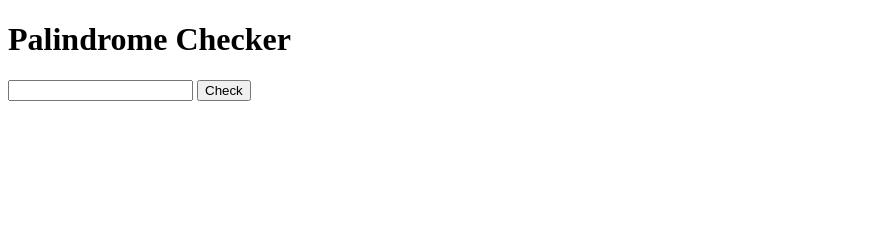
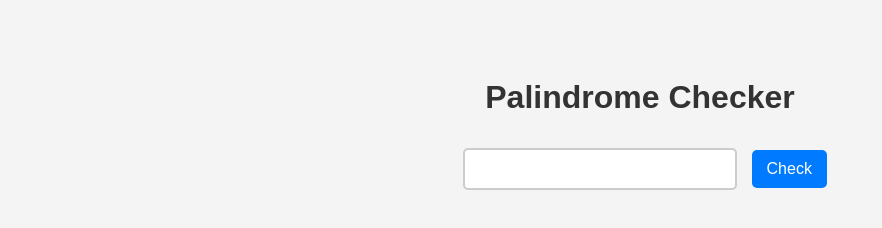
Before and after one commit to mmp-97/palindromeChecker, a plain HTML site: page index.html in a window 1280 px wide. Shown: the whole page, without its empty margins (0-882 px from the left). Drawn offline with Linux system fonts and the light colour scheme.

Commit message:
added some css

```diff
--- a/index.html
+++ b/index.html
@@ -2,6 +2,7 @@
 <html>
 <head>
 <title>Palindrome Checker</title>
+<link rel="stylesheet" href="styles.css">
 </head>
 <body>
 
--- /dev/null
+++ b/styles.css
@@ -0,0 +1,40 @@
+body {
+    font-family: Arial, sans-serif;
+    text-align: center;
+    background-color: #f4f4f4;
+    padding: 50px;
+  }
+
+  h1 {
+    color: #333;
+  }
+
+  input {
+    padding: 10px;
+    font-size: 16px;
+    border: 2px solid #ccc;
+    border-radius: 5px;
+    width: 250px;
+    margin: 10px;
+  }
+
+  button {
+    padding: 10px 15px;
+    font-size: 16px;
+    color: white;
+    background-color: #007bff;
+    border: none;
+    border-radius: 5px;
+    cursor: pointer;
+  }
+
+  button:hover {
+    background-color: #0056b3;
+  }
+
+  #result {
+    margin-top: 20px;
+    font-size: 18px;
+    font-weight: bold;
+    color: #333;
+  }
```
